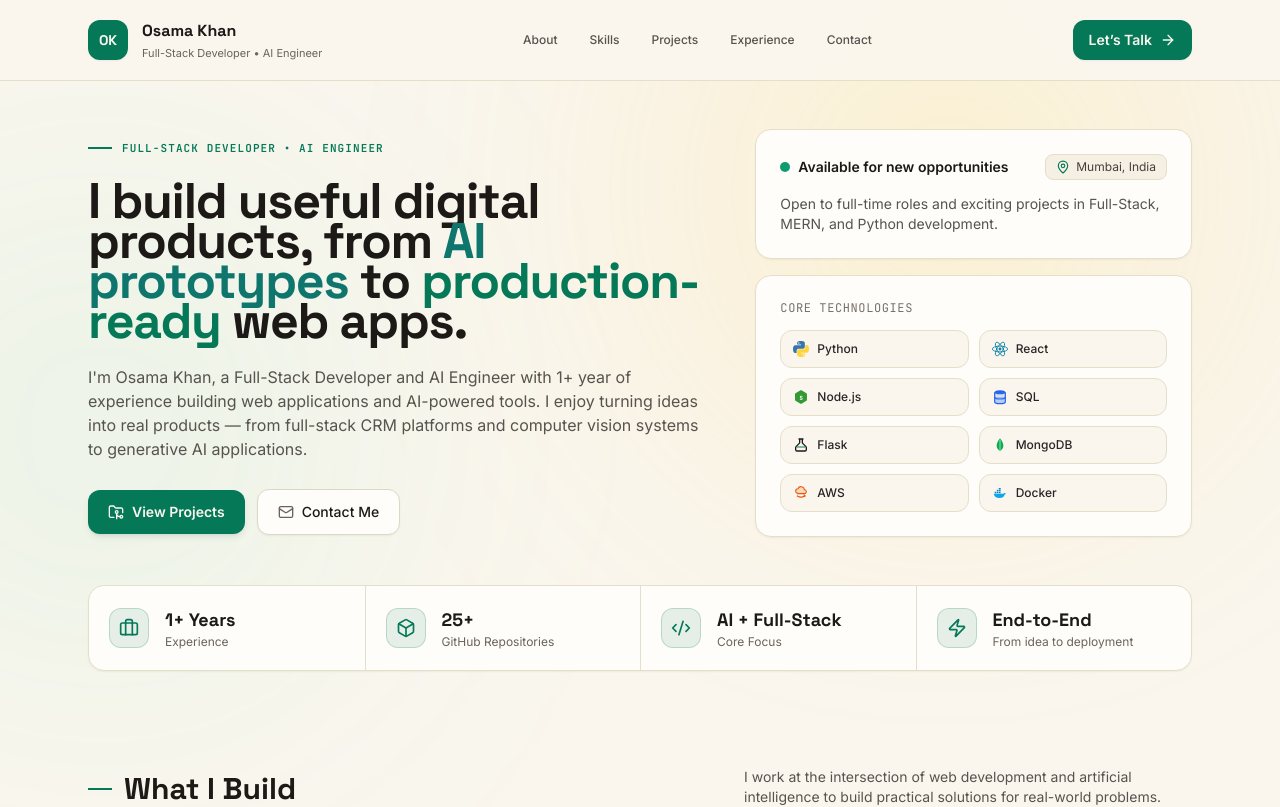
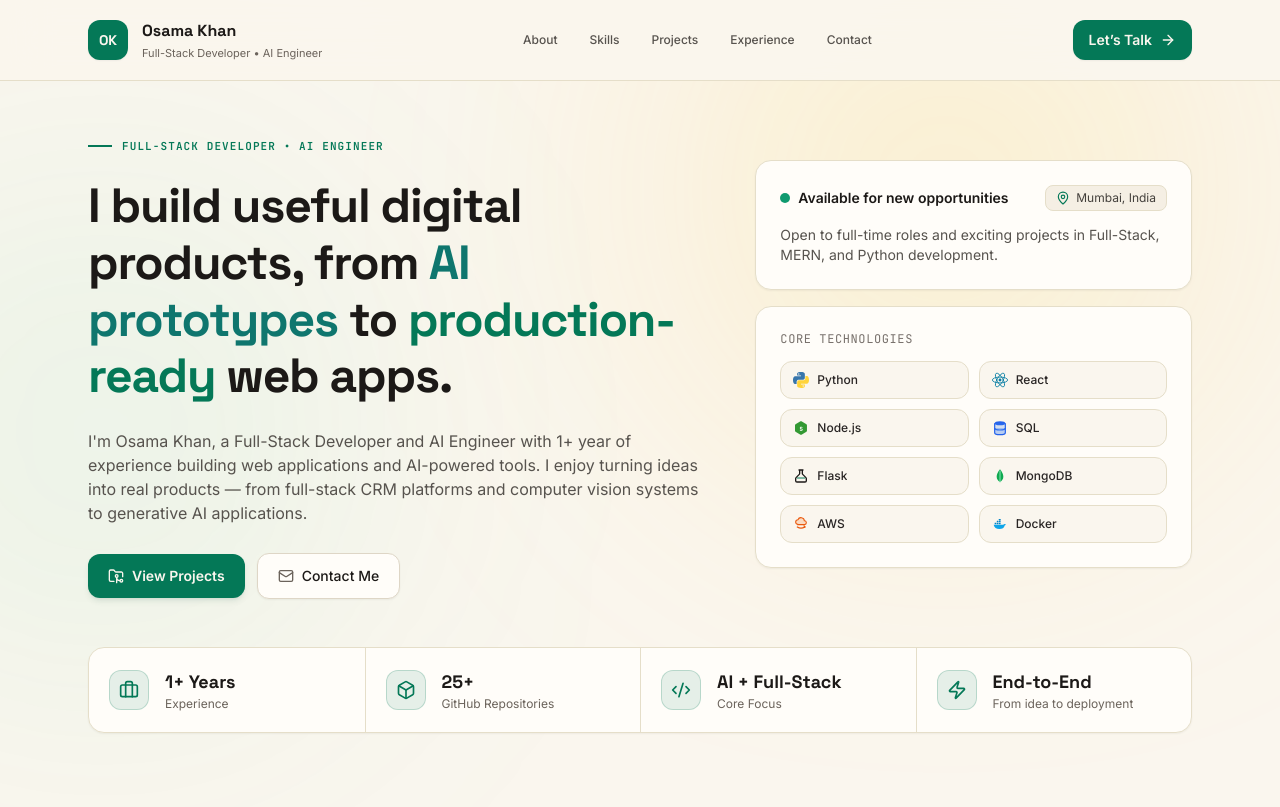
Before and after one commit to Osama066/osama-portfolio-new, a React (Vite) app: page / in a window 1280 px wide. Shown: the top 807 px of the page. Built offline with nearby package versions, Linux system fonts and the light colour scheme.

Commit message:
fix(ui): fix hero heading line-height overlap on desktop

```diff
--- a/src/App.jsx
+++ b/src/App.jsx
@@ -270,7 +270,7 @@ export default function App() {
                 <span>{profile.heroLabel}</span>
               </div>
 
-              <h1 className="font-display text-3xl sm:text-4xl lg:text-[50px] font-bold tracking-tight text-[#1C1917] leading-[1.14]">
+              <h1 className="font-display text-3xl sm:text-4xl lg:text-5xl font-bold tracking-tight text-[#1C1917] leading-[1.22] sm:leading-[1.2] lg:leading-[1.18]">
                 I build useful digital products, from{' '}
                 <span className="text-teal-700">AI prototypes</span> to{' '}
                 <span className="text-emerald-700">production-ready</span> web apps.
```
